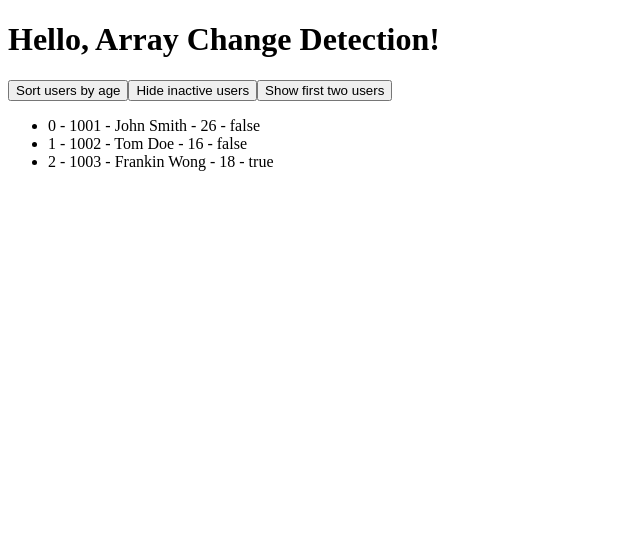
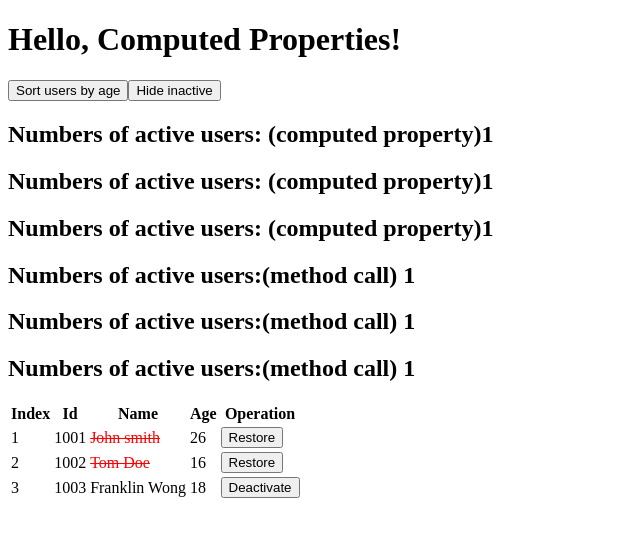
Before and after one commit to adessfaith/learn-vue-3-Segura, a Vue app: page / in a window 1280 px wide. Shown: the top 536 px of the page, without its empty margins (0-640 px from the left). Built offline with nearby package versions, Linux system fonts and the light colour scheme.

Commit message:
Computed Properties

```diff
--- a/src/App.vue
+++ b/src/App.vue
@@ -1,79 +1,82 @@
 <template>
-  <h1>{{ message }}</h1>
+  <h1>
+    {{ message }}
+  </h1>
   <button @click="sortUsersByAge">Sort users by age</button>
-  <button @click="hideInactiveUsers">Hide inactive users</button>
-  <button @click="showFirstTwoUsers">Show first two users</button>
-  <ul>
-    <li v-for="(user, index) in users" :key="user.id">
-      {{ index }} - {{ user.id }} - {{ user.name }} - {{ user.age }} -
-      {{ user.isActive }}
-    </li>
-  </ul>
+  <!-- <button @click ="hideInactive !=hideInactive"> {{ hideInactive ? 'Show all': 'Hide inactive' }}</button> -->
+  <button @click="hideInactive = !hideInactive">{{ toggleButtonName }}</button>
+
+  <!-- <h2>Numbers of active users: {{ users.filter((user)=>user.isActive).length }}</h2> dont couple user logic with UI -->
+  <h2>Numbers of active users: (computed property){{ numberOfActiveUsers }}</h2>
+  <h2>Numbers of active users: (computed property){{ numberOfActiveUsers }}</h2>
+  <h2>Numbers of active users: (computed property){{ numberOfActiveUsers }}</h2>
+
+  <h2>
+    Numbers of active users:(method call) {{ computedNumberOfActiveUsers }}
+  </h2>
+  <h2>
+    Numbers of active users:(method call) {{ computedNumberOfActiveUsers }}
+  </h2>
+  <h2>
+    Numbers of active users:(method call) {{ computedNumberOfActiveUsers }}
+  </h2>
+  <!--A computer property will only re-evaluate, not cache the result,  or computed when some of its reactive dependencies have changed-->
+
+  <table>
+    <tr>
+      <th>Index</th>
+      <th>Id</th>
+      <th>Name</th>
+      <th>Age</th>
+      <th>Operation</th>
+    </tr>
+    <tr v-for="(user, index) in filteredUsers" :key="user.id">
+      <td>{{ index + 1 }}</td>
+      <td>{{ user.id }}</td>
+      <td :class="{ inactive: !user.isActive }">{{ user.name }}</td>
+      <td>{{ user.age }}</td>
+      <td>
+        <button @click="user.isActive = !user.isActive">
+          {{ user.isActive ? "Deactivate" : "Restore" }}
+        </button>
+      </td>
+    </tr>
+  </table>
 </template>
+<script setup>
+import { computed, ref } from "vue";
 
-<script setup>
-import { ref } from 'vue'
+let message = ref("Hello, Computed Properties!");
+const users = ref([
+  { id: 1001, name: "John smith", age: 26, isActive: false },
+  { id: 1002, name: "Tom Doe", age: 16, isActive: false },
+  { id: 1003, name: "Franklin Wong", age: 18, isActive: true },
+]);
+function sortUsersByAge() {
+  users.value.sort((a, b) => a.age - b.age);
+}
+let numberOfActiveUsers = computed(() => {
+  console.log("computed property");
+  return users.value.filter((user) => user.isActive).length;
+});
+console.log(numberOfActiveUsers.value); //automatically tracks its dependencies
 
-let message = ref('Hello, Array Change Detection!')
+let hideInactive = ref(false);
 
-const users = ref([
-  { id: 1001, name: 'John Smith', age: 26, isActive: false },
-  { id: 1002, name: 'Tom Doe', age: 16, isActive: false },
-  { id: 1003, name: 'Frankin Wong', age: 18, isActive: true }
-])
-
-function sortUsersByAge() {
-  users.value.sort((a, b) => a.age - b.age)
-}
-
-// filter is a non-mutating method, so we need to replace the old array
-function hideInactiveUsers() { //non-mutating, returns a new array, does not replace the old one
-  users.value = users.value.filter((user) => user.isActive)
-}
-
-// slice is a non-mutating method, so the old array needs to be replaced.
-function showFirstTwoUsers() {
-  users.value = users.value.slice(0, 2)
-}
-//filter , cat, and slice are non-mutating methods of an array
+let filteredUsers = computed(() =>
+  hideInactive.value ? users.value.filter((user) => user.isActive) : users.value
+);
+let toggleButtonName = computed(() =>
+  hideInactive.value ? "Show all" : "Hide inactive"
+);
+let computedNumberOfActiveUsers = computed(() => {
+  console.log("method call");
+  return users.value.filter((user) => user.isActive).length;
+});
 </script>
-
 <style scoped>
 .inactive {
   color: red;
   text-decoration: line-through;
 }
 </style>
-<!-- <template>
-  <h1>{{ message}}</h1>
-  <button @click="sortUsersByAge">Sort users by age</button>
-  <ul>
-    <li v-for="(user,index) in users" :key="user.id">
-      {{ index }}-{{ user.id}}-{{ user.name}} -{{ user.age }}-{{user.isActive}}
-
-    </li>
-  </ul>
-
-
-
-
-
-
-</template>
-
-<script setup>
-import {ref} from 'vue'
-let message = ref('Hello, Array Cange Detection!')
-
-const users = ref('Hello, Array Change Detection!')
-const user = ref([{id:1001,name: 'John Smith', age:26, isActive:false},
-'}])
-
-
-</script> -->
-
-
-
-
-<style scoped>
-</style>
```
